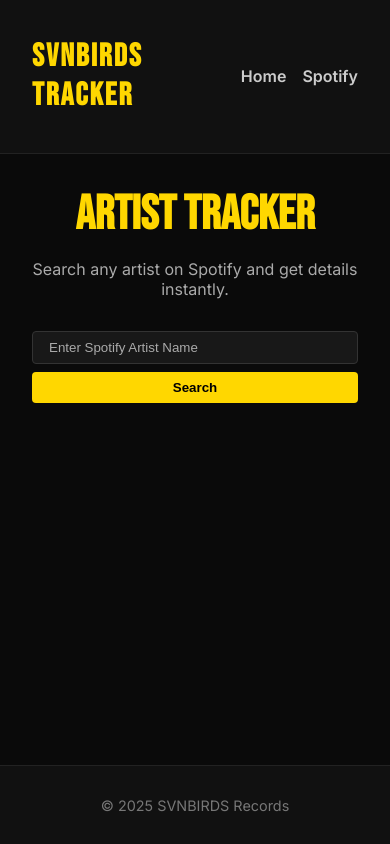
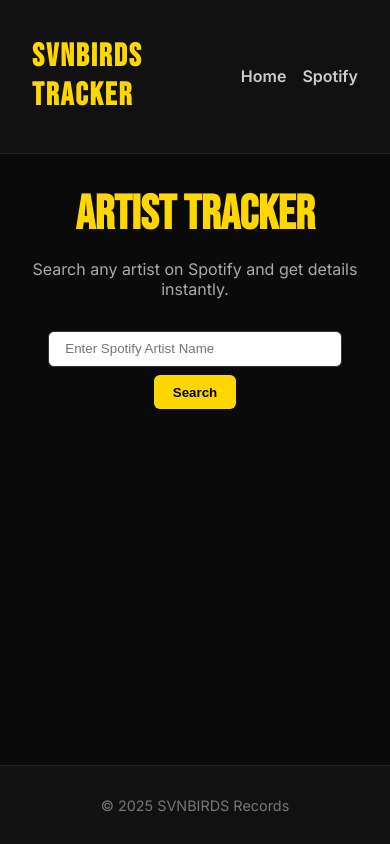
Before and after one commit to JustKhayyat/svnbirds-tracker, a Next.js app: page / in a window 390 px wide. Built offline with nearby package versions, Linux system fonts and the light colour scheme.

Commit message:
Mobile-friendly Home page styling with horizontal swipe

```diff
--- a/styles/Home.module.css
+++ b/styles/Home.module.css
@@ -1,4 +1,3 @@
-/* Layout Helpers */
 .layout {
   display: flex;
   flex-direction: column;
@@ -45,7 +44,6 @@
   color: #777;
 }
 
-/* Hero Section */
 .hero {
   text-align: center;
   margin-bottom: 2rem;
@@ -62,32 +60,27 @@
   color: #aaa;
 }
 
-/* Search Bar */
 .searchBar {
   display: flex;
   justify-content: center;
   margin-bottom: 2rem;
+  flex-wrap: wrap;
+  gap: 0.5rem;
 }
 
 .searchBar input {
-  padding: 0.5rem 1rem;
+  padding: 0.6rem 1rem;
   border: 1px solid #333;
-  border-radius: 4px 0 0 4px;
+  border-radius: 6px;
   width: 300px;
-  outline: none;
-  color: #fff;
-  background-color: #181818;
-}
-
-.searchBar input::placeholder {
-  color: #aaa;
+  max-width: 90%;
 }
 
 .searchBar button {
-  padding: 0.5rem 1rem;
+  padding: 0.6rem 1.2rem;
   background: #ffd700;
   border: none;
-  border-radius: 0 4px 4px 0;
+  border-radius: 6px;
   font-weight: bold;
   cursor: pointer;
   transition: background 0.2s;
@@ -97,35 +90,37 @@
   background: #e6c200;
 }
 
-/* Error Message */
 .error {
   text-align: center;
   color: red;
   margin-bottom: 1rem;
 }
 
-/* Artist Grid */
+/* Grid for desktop */
 .grid {
   display: grid;
   grid-template-columns: repeat(auto-fit, minmax(220px, 1fr));
   gap: 1.5rem;
 }
 
-/* Artist Card */
+/* Card styling */
 .card {
   background: #181818;
   padding: 1rem;
-  border-radius: 8px;
+  border-radius: 12px;
   text-align: center;
   cursor: pointer;
+  transition: transform 0.2s, box-shadow 0.2s;
+  display: flex;
+  flex-direction: column;
+  align-items: center;
   text-decoration: none;
   color: #fff;
-  transition: transform 0.2s, box-shadow 0.2s;
 }
 
 .card:hover {
   transform: translateY(-5px);
-  box-shadow: 0 6px 20px rgba(0, 0, 0, 0.6);
+  box-shadow: 0 4px 15px rgba(0, 0, 0, 0.4);
 }
 
 .card img {
@@ -136,29 +131,25 @@
   margin-bottom: 0.5rem;
 }
 
-/* No results message */
-.grid p {
-  text-align: center;
-  color: #aaa;
-}
+/* Horizontal scroll on mobile */
+@media (max-width: 768px) {
+  .grid {
+    display: flex;
+    overflow-x: auto;
+    gap: 1rem;
+    padding-bottom: 0.5rem;
+    scroll-snap-type: x mandatory;
+  }
 
-/* Responsive tweaks */
-@media (max-width: 768px) {
+  .grid > .card {
+    flex: 0 0 auto;
+    scroll-snap-align: start;
+    width: 150px;
+    padding: 0.8rem;
+  }
+
   .searchBar {
     flex-direction: column;
-    gap: 0.5rem;
-  }
-
-  .searchBar input {
-    width: 100%;
-    border-radius: 4px;
-  }
-
-  .searchBar button {
-    border-radius: 4px;
-  }
-
-  .card {
-    width: 100%;
+    align-items: center;
   }
 }
```
